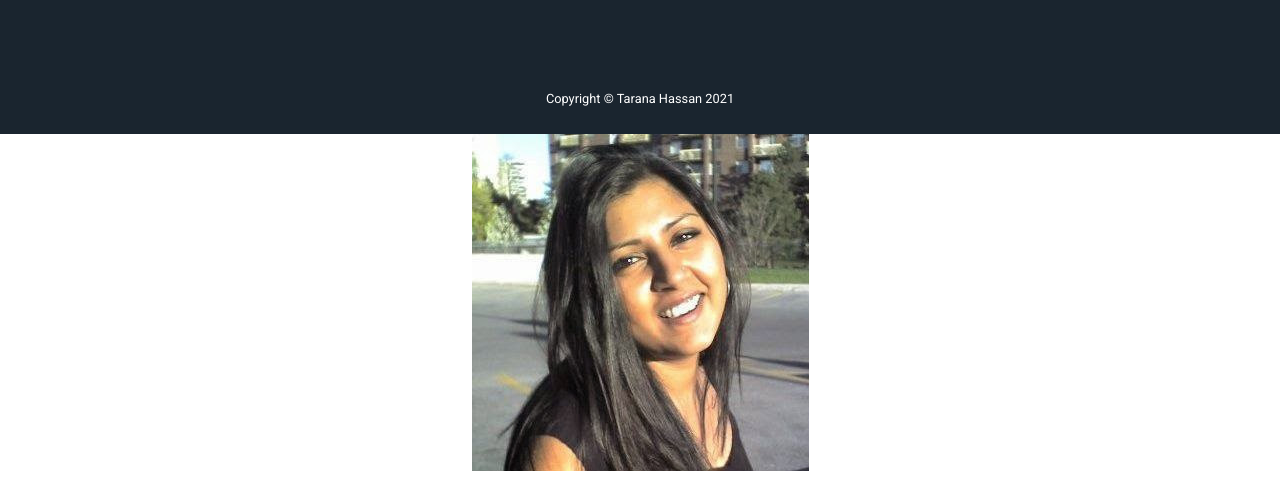
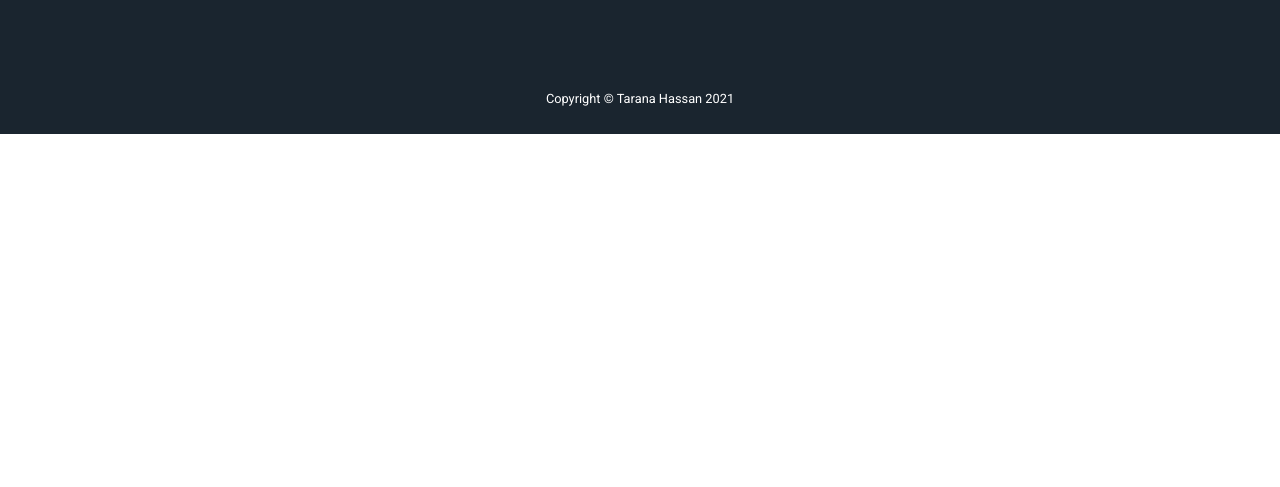
Before and after one commit to taranahassan/Portfolio, a plain HTML site: page index.html in a window 1280 px wide. Shown: the part 3426-3913 px from the top of the page. After the commit the page ends 3560 px from the top, so only its background shows below. Drawn offline with nearby package versions, Linux system fonts and the light colour scheme.

Commit message:
completed portfolio page

```diff
--- a/index.html
+++ b/index.html
@@ -484,9 +484,7 @@
     <!-- Plugin JavaScript -->
     <script src="https://code.jquery.com/ui/1.12.0/jquery-ui.js"
         integrity="sha256-0YPKAwZP7Mp3ALMRVB2i8GXeEndvCq3eSl/WsAl1Ryk=" crossorigin="anonymous"></script>
-    <p align="center">
-        <img src="assets/img/tarana.png">
-    </p>
-</body>
+
+    </body>
 
 </html>
```
